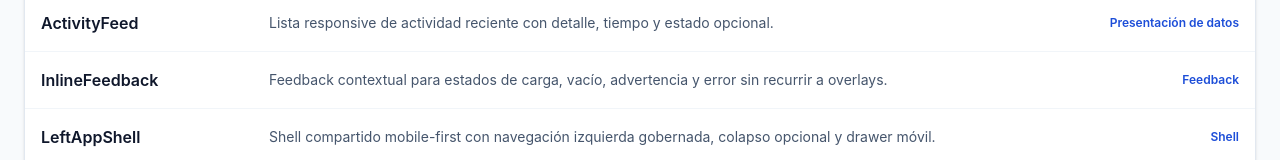
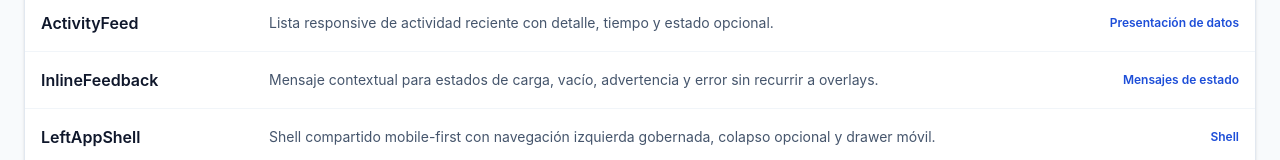
Before and after one commit to LuisHdezE/WebBlueprint, a React (Vite) app: page /docs in a window 1280 px wide. Shown: the part 1222-1382 px from the top of the page. Built offline with nearby package versions, Linux system fonts and the light colour scheme.

Commit message:
docs(u2.1): reconcile visible Spanish labels

```diff
--- a/src/documentation/documentation.catalog.ts
+++ b/src/documentation/documentation.catalog.ts
@@ -28,7 +28,7 @@ export function getDocumentationCategoryLabel(category: ComponentDocumentationEn
     case 'Data display':
       return 'Presentación de datos';
     case 'Feedback':
-      return 'Feedback';
+      return 'Mensajes de estado';
     default:
       return 'Shell';
   }
@@ -112,7 +112,7 @@ export const componentDocumentation: readonly ComponentDocumentationEntry[] = [
       { name: 'label', type: 'string', required: true, description: 'Texto visible del estado.' },
       { name: 'tone', type: "'success' | 'warning' | 'info' | 'neutral'", required: false, defaultValue: 'neutral', description: 'Tono semántico visual del estado.' },
     ],
-    variants: ['success', 'warning', 'info', 'neutral'],
+    variants: ['éxito', 'advertencia', 'información', 'neutral'],
     states: ['predeterminado'],
     example: '<StatusBadge label="Listo" tone="success" />',
   },
@@ -136,14 +136,14 @@ export const componentDocumentation: readonly ComponentDocumentationEntry[] = [
     category: 'Feedback',
     maturity: 'stable',
     sourcePath: 'src/components/feedback/InlineFeedback.tsx',
-    summary: 'Feedback contextual para estados de carga, vacío, advertencia y error sin recurrir a overlays.',
+    summary: 'Mensaje contextual para estados de carga, vacío, advertencia y error sin recurrir a overlays.',
     props: [
       { name: 'title', type: 'string', required: true, description: 'Título breve del estado.' },
       { name: 'message', type: 'string', required: true, description: 'Explicación o siguiente contexto para la persona usuaria.' },
       { name: 'tone', type: "'info' | 'warning' | 'error' | 'neutral'", required: false, defaultValue: 'neutral', description: 'Tono semántico del bloque.' },
     ],
-    variants: ['info', 'warning', 'error', 'neutral'],
-    states: ['status', 'alert en error'],
+    variants: ['información', 'advertencia', 'error', 'neutral'],
+    states: ['estado normal', 'alerta en error'],
     example: '<InlineFeedback title="Sin datos" message="Todavía no hay actividad." />',
   },
   {
```
